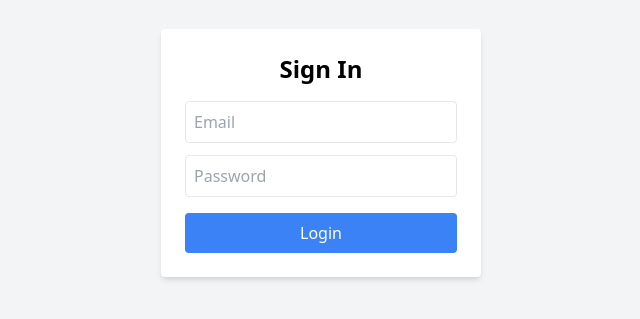
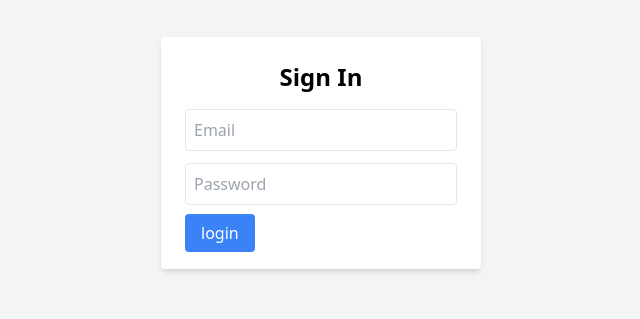
Before and after one commit to ezhil-34/job_tracker_react.js, a React (Vite) app: page /login in a window 1280 px wide. Shown: the part 239-558 px from the top of the page, without its empty margins (319-959 px from the left). Built offline with nearby package versions, Linux system fonts and the light colour scheme.

Commit message:
connecting the route

```diff
--- a/src/pages/Login.jsx
+++ b/src/pages/Login.jsx
@@ -19,7 +19,10 @@ export default function Login() {
         <h2 className="text-2xl font-bold mb-4 text-center">Sign In</h2>
         <input name="email" placeholder="Email" onChange={handleChange} className="w-full mb-3 p-2 border rounded" />
         <input name="password" type="password" placeholder="Password" onChange={handleChange} className="w-full mb-4 p-2 border rounded" />
-        <button type="submit" className="w-full bg-blue-500 text-white py-2 rounded hover:bg-blue-600">Login</button>
+        <div className="space-x-4">
+          <a href="/Dashboard" className=" w-full bg-blue-500 text-white px-4 py-2 rounded hover:bg-blue-600">login</a>
+
+        </div>
       </form>
     </div>
   );
--- a/src/pages/Register.jsx
+++ b/src/pages/Register.jsx
@@ -20,7 +20,10 @@ export default function Register() {
         <input name="name" placeholder="Name" onChange={handleChange} className="w-full mb-3 p-2 border rounded" />
         <input name="email" placeholder="Email" onChange={handleChange} className="w-full mb-3 p-2 border rounded" />
         <input name="password" type="password" placeholder="Password" onChange={handleChange} className="w-full mb-4 p-2 border rounded" />
-        <button type="submit" className="w-full bg-blue-500 text-white py-2 rounded hover:bg-blue-600">Register</button>
+       <div className="space-x-4">
+          <a href="/login" className=" w-full bg-blue-500 text-white px-4 py-2 rounded hover:bg-blue-600">Register</a>
+
+        </div>
       </form>
     </div>
   );
```
